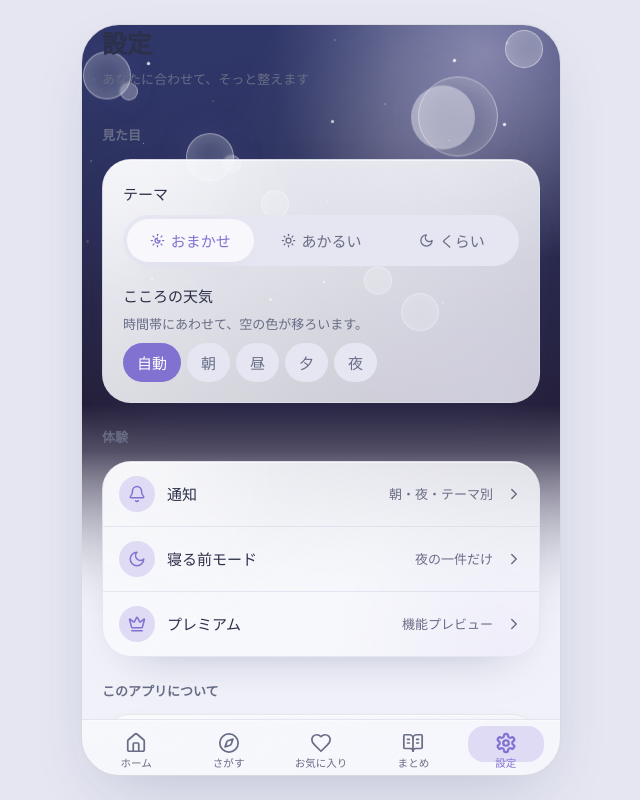
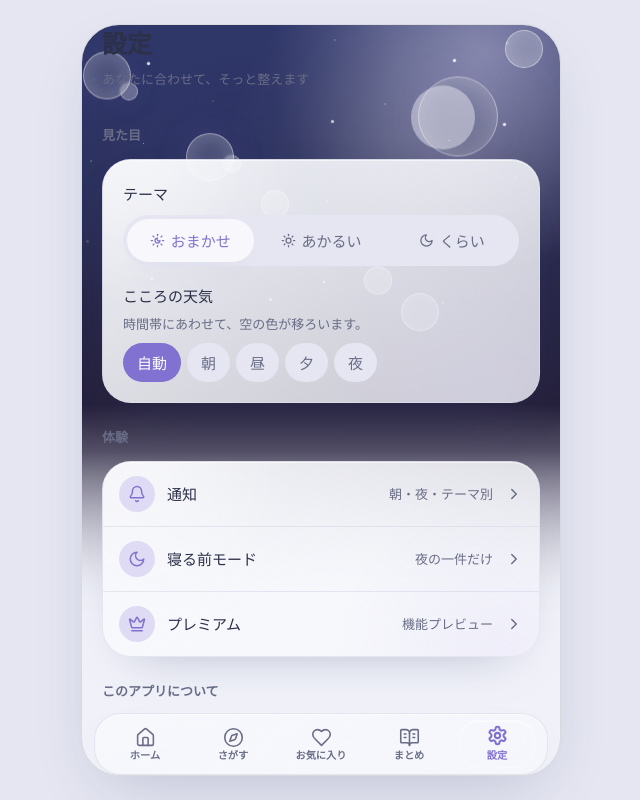
Before and after one commit to sunpotflower4460-cpu/Hot-news, a Next.js app: page /settings in a window 1280 px wide. Shown: the whole page, without its empty margins (319-959 px from the left). Built offline with nearby package versions, Linux system fonts and the light colour scheme; a web font is replaced by a local one.

Commit message:
Make bottom navigation light and floating

```diff
--- a/src/components/layout/BottomTabBar.tsx
+++ b/src/components/layout/BottomTabBar.tsx
@@ -18,8 +18,9 @@ export function BottomTabBar() {
   const pathname = usePathname();
 
   return (
-    <nav className="safe-bottom glass z-30 shrink-0 border-t border-line/60">
-      <ul className="flex items-stretch justify-around px-2 pt-1.5">
+    <nav className="safe-bottom relative z-30 shrink-0 px-3 pb-2 pt-1">
+      <div className="glass rounded-[1.65rem] border shadow-float">
+        <ul className="flex items-stretch justify-around px-1.5 py-1.5">
           {TABS.map(({ href, label, Icon }) => {
             const active = pathname === href || pathname.startsWith(`${href}/`);
             return (
@@ -27,23 +28,26 @@ export function BottomTabBar() {
                 <Link
                   href={href}
                   aria-current={active ? 'page' : undefined}
-                className="relative flex flex-col items-center gap-1 rounded-2xl px-1 py-1.5"
+                  className="relative flex min-h-12 flex-col items-center justify-center gap-0.5 rounded-[1.25rem] px-1 py-1.5 active:scale-95"
                 >
                   {active && (
                     <motion.span
                       layoutId="tab-pill"
-                    className="absolute inset-x-2 top-0 h-9 rounded-2xl bg-accent-soft"
-                    transition={{ type: 'spring', stiffness: 420, damping: 34 }}
+                      className="absolute inset-x-1.5 inset-y-0 rounded-[1.2rem] border border-white/35 bg-accent-soft/78 shadow-inner-light"
+                      transition={{ type: 'spring', stiffness: 360, damping: 31, mass: 0.8 }}
                     />
                   )}
                   <Icon
-                  size={22}
-                  strokeWidth={active ? 2.4 : 1.9}
-                  className={cn('relative z-10 transition-colors', active ? 'text-accent' : 'text-muted')}
+                    size={21}
+                    strokeWidth={active ? 2.35 : 1.8}
+                    className={cn(
+                      'relative z-10 transition-all duration-300',
+                      active ? '-translate-y-0.5 text-accent' : 'text-muted',
+                    )}
                   />
                   <span
                     className={cn(
-                    'relative z-10 text-[0.66rem] font-medium leading-none transition-colors',
+                      'relative z-10 text-[0.64rem] font-semibold leading-none transition-colors',
                       active ? 'text-accent' : 'text-muted',
                     )}
                   >
@@ -54,6 +58,7 @@ export function BottomTabBar() {
             );
           })}
         </ul>
+      </div>
     </nav>
   );
 }
```
Lines whose indentation alone changed are shown as unchanged.
